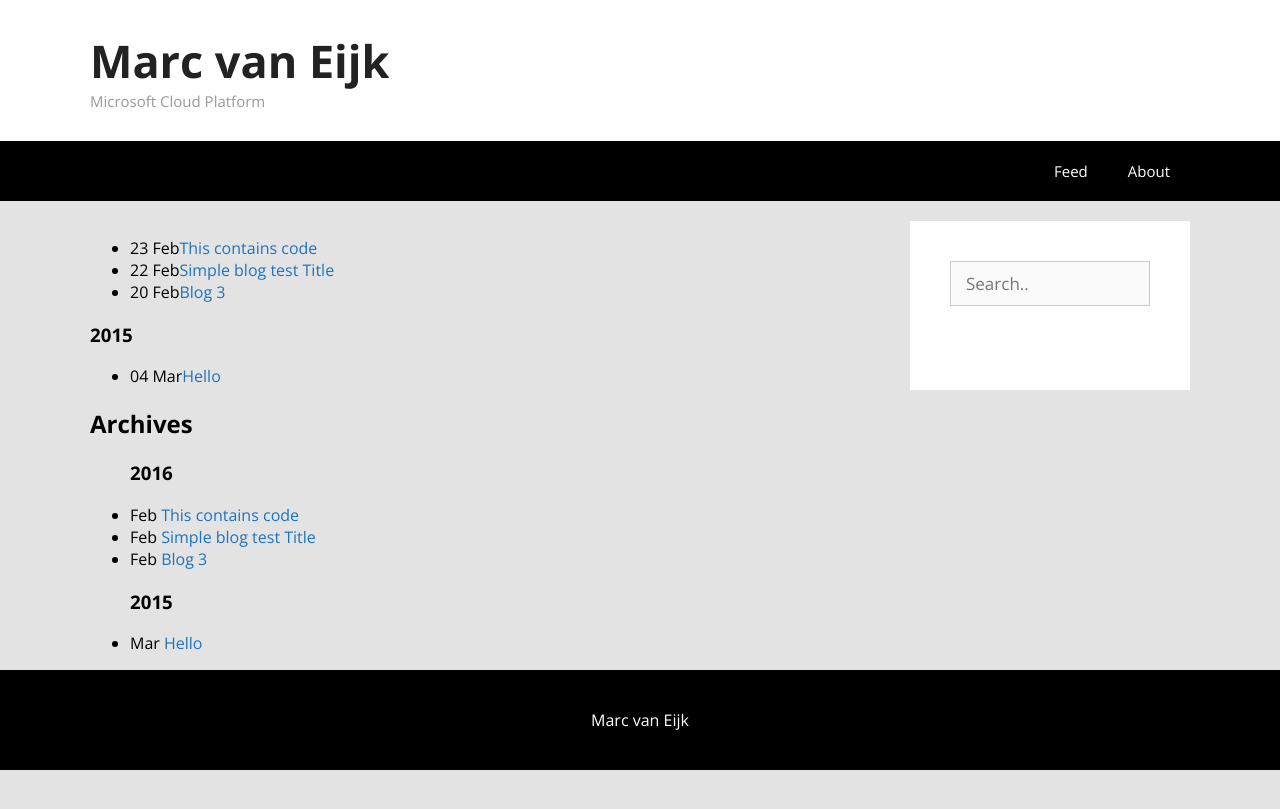
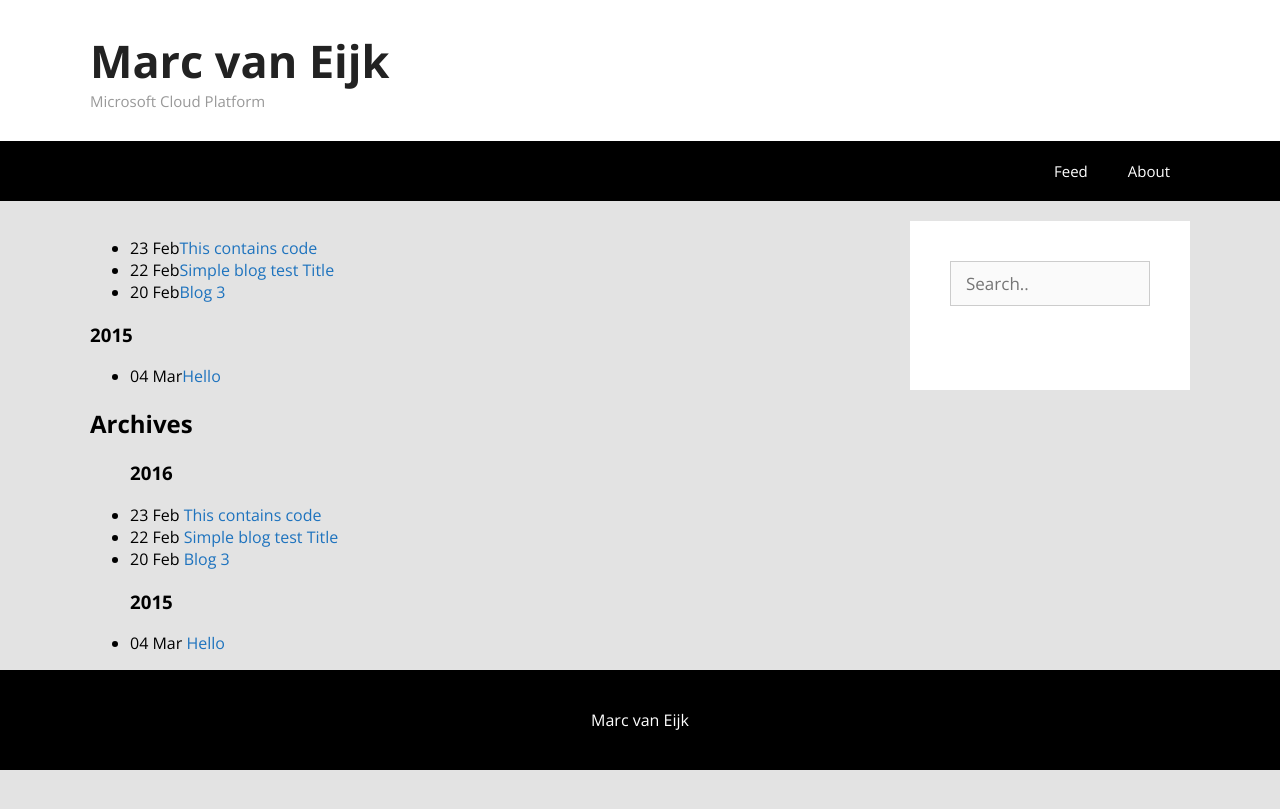
Before and after one commit to marcvaneijkdemo/marcvaneijkdemo.github.io, a Jekyll site: the page built from archives.md, in a window 1280 px wide. Shown: the top 809 px of the page. Built offline with Jekyll 4.4.1, drawn with Linux system fonts in a browser that asks for light colours; nearby versions of some CDN libraries.

```diff
--- a/archives.md
+++ b/archives.md
@@ -34,6 +34,6 @@ title: Post by Date
       {% endif %}
     {% endunless %}
 
-    <li>{{ post.date | date:"%b" }} <a href="{{ post.url }}">{{ post.title }}</a></li>
+    <li>{{ post.date | date:"%d %b" }} <a href="{{ post.url }}">{{ post.title }}</a></li>
   {% endfor %}
 </ul>
```
